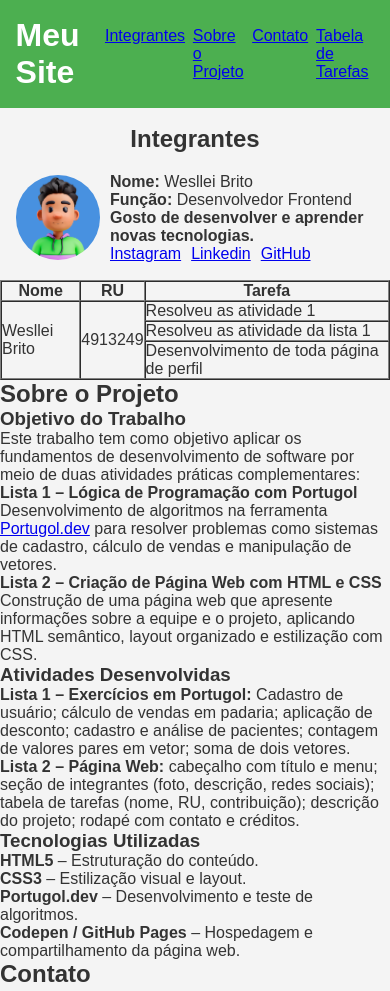
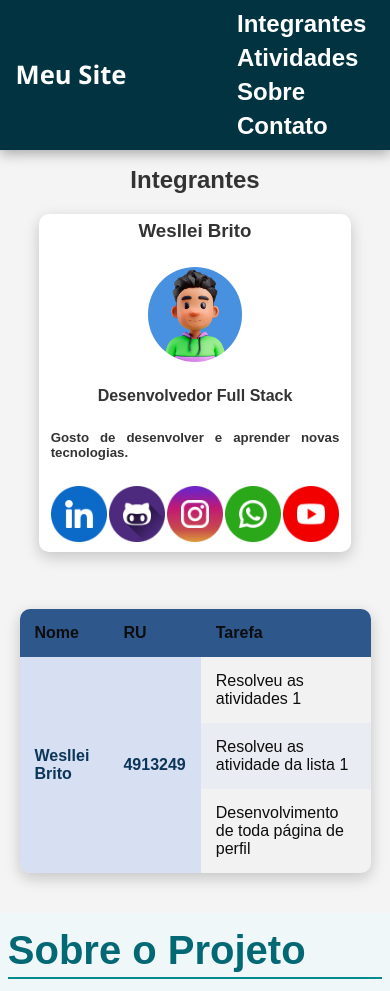
Before and after one commit to WeslleiBrito/atividade-4-site, a plain HTML site: page index.html in a window 390 px wide. Shown: the top 991 px of the page. Drawn offline with Linux system fonts and the light colour scheme; a web font is replaced by a local one.

Commit message:
noventa porcento concluído

```diff
--- a/index.html
+++ b/index.html
@@ -5,6 +5,15 @@
     <meta charset="UTF-8">
     <meta name="viewport" content="width=device-width, initial-scale=1.0">
     <link rel="stylesheet" href="style.css">
+    <link rel="preconnect" href="https://fonts.googleapis.com">
+    <link rel="preconnect" href="https://fonts.gstatic.com" crossorigin>
+    <link href="https://fonts.googleapis.com/css2?family=Roboto:ital,wght@0,100..900;1,100..900&display=swap"
+        rel="stylesheet">
+    <link href="https://fonts.googleapis.com/css2?family=Montserrat:ital,wght@0,100..900;1,100..900&display=swap"
+        rel="stylesheet">
+    <link
+        href="https://fonts.googleapis.com/css2?family=Dongle&family=Montserrat:ital,wght@0,100..900;1,100..900&display=swap"
+        rel="stylesheet">
     <title>Perfil</title>
 </head>
 
@@ -14,42 +23,52 @@
         <nav>
             <ul>
                 <li><a href="#integrantes">Integrantes</a></li>
-                <li><a href="#sobre">Sobre o Projeto</a></li>
+                <li><a href="#atividades">Atividades</a></li>
+                <li><a href="#sobre">Sobre</a></li>
                 <li><a href="#contato">Contato</a></li>
-                <li><a href="#tabela">Tabela de Tarefas</a></li>
             </ul>
         </nav>
     </header>
-
-    <section id="integrantes">
+    <article id="integrantes">
         <h2>Integrantes</h2>
         <ul>
             <li>
-                <div>
+                <h3>Wesllei Brito</h3>
                 <img id="avatar" src="./assets/avatar.jpg" alt="foto do integrante">
-                    <div id="descricao">
-                        <div>
-                        <p><strong>Nome: </strong> Wesllei Brito</p>
-                        <p><strong>Função:</strong>  Desenvolvedor Frontend</p>
-                    </div>
-                    <h4>
-                        Gosto de desenvolver e aprender novas tecnologias.
-                    </h4>
+                <h4>Desenvolvedor Full Stack</h4>
+                <h5>Gosto de desenvolver e aprender novas tecnologias.</h5>
                 <ul id="redes-sociais">
-                        <li><a href="#">Instagram</a></li>
-                        <li><a href="#">Linkedin</a></li>
-                        <li><a href="#">GitHub</a></li>
+                    <li>
+                        <a href="#" target="_blank">
+                            <img src="./assets/linkedin.png" alt="linkedin">
+                        </a>
+                    </li>
+                    <li>
+                        <a href="#" target="_blank">
+                            <img src="./assets/github.png" alt="github">
+                        </a>
+                    </li>
+                    <li>
+                        <a href="#" target="_blank">
+                            <img src="./assets/instagram.png" alt="instagram">
+                        </a>
+                    </li>
+                    <li>
+                        <a href="#" target="_blank">
+                            <img src="./assets/whatsapp.png" alt="whatsapp">
+                        </a>
+                    </li>
+                    <li>
+                        <a href="#" target="_blank">
+                            <img src="./assets/youtube.png" alt="youtube">
+                        </a>
+                    </li>
                 </ul>
-                    </div>
-
-                </div>
             </li>
-
         </ul>
-
-    </section>
-
-    <table id="tabela" border="1" cellpadding="10" cellspacing="0">
+    </article>
+    <section id="atividades">
+        <table id="tabela">
             <thead>
                 <tr>
                     <th>Nome</th>
@@ -61,7 +80,7 @@
                 <tr>
                     <td rowspan="3">Wesllei Brito</td>
                     <td rowspan="3">4913249</td>
-                <td>Resolveu as atividade 1</td>
+                    <td>Resolveu as atividades 1</td>
                 </tr>
                 <tr>
                     <td>Resolveu as atividade da lista 1</td>
@@ -71,6 +90,7 @@
                 </tr>
             </tbody>
         </table>
+    </section>
     <section id="sobre">
         <h2>Sobre o Projeto</h2>
 
@@ -118,12 +138,11 @@
             <li><strong>Codepen / GitHub Pages</strong> – Hospedagem e compartilhamento da página web.</li>
         </ul>
     </section>
-
-
     <footer id="contato">
         <h2>Contato</h2>
+        <a href="https://www.flaticon.com/br/autores/riajulislam" title="emblema social do twitter ícones">Todos os
+            ícones de redes sociais do projeto foram criados por <strong>riajulislam - Flaticon</strong></a>
     </footer>
-
 </body>
 
 </html>
--- a/style.css
+++ b/style.css
@@ -12,21 +12,58 @@ body {
 }
 
 header {
-    background-color: #4CAF50;
-    color: white;
-    padding: 10px 0;
+    background-color: #013440;
     color: #ffffff;
-    padding: 2vh 4vw;
+    padding: 10px 4vw;
     display: flex;
     justify-content: space-between;
     align-items: center;
+    box-shadow: 0 4px 12px rgba(0, 0, 0, 0.3);
+}
 
+header h1 {
+    font-size: 2em;
+    font-weight: bold;
+    font-family: 'Segoe UI', Tahoma, Geneva, Verdana, sans-serif;
+    color: #ffffff;
 }
 
 header > nav > ul {
     list-style: none;
     display: flex;
-    gap: 2vw;
+    gap: 3vw;
+    margin: 0;
+    padding: 0;
+}
+
+header nav ul li a {
+    position: relative;
+    text-decoration: none;
+    color: #ffffff;
+    font-size: 1.5em;
+    font-weight: bold;
+    font-family: "Dongle", sans-serif;
+    padding: 6px 8px;
+    transition: color 0.3s;
+}
+
+header nav ul li a:hover {
+    color: #026873;
+}
+
+header nav ul li a::after {
+    content: '';
+    position: absolute;
+    left: 0;
+    bottom: 4px;
+    width: 0;
+    height: 2px;
+    background-color: #026873;
+    transition: width 0.3s ease-in-out;
+}
+
+header nav ul li a:hover::after {
+    width: 100%;
 }
 
 #integrantes {
@@ -38,217 +75,205 @@ header > nav > ul {
     padding: 2vh 4vw;
 }
 
-#integrantes > ul > li > div {
+#integrantes > ul > li {
     display: flex;
-    gap: 10px;
+    flex-direction: column;
+    gap: 3vh;
+    box-shadow: 0 5px 15px rgba(12, 12, 12, 0.2);
     justify-content: center;
     align-items: center;
+    background-color: #FFFFFF;
+    height: 40vh;
+    width: 20vw;
+    max-width: 350px;
+    border-radius: 10px;
+    padding-left: 3vw;
+    padding-right: 3vw;
 }
 
-#avatar{
+#integrantes > ul > li > h4 {
+    text-align: center;
+}
+
+#integrantes > ul > li > h5 {
+    text-align: justify;
+}
+
+#avatar {
     border-radius: 50%;
-    width: 10vh;
-    height: 10vh;
+    max-width: 100%;
+    height: 28%;
+    object-fit: cover;
 }
 
 #redes-sociais {
     display: flex;
-    gap: 10px;
+    gap: 0.3vw;
 }
 
-/* From Uiverse.io by ilkhoeri */
-/* theme-mode-style */
-.mode + .container {
-  --color-pure: #000;
-  --color-primary: #e8e8e8;
-  --color-secondary: #212121;
-  --muted: #b8b8b8;
-}
-.mode:checked + .container {
-  --color-pure: #fff;
-  --color-primary: #212121;
-  --color-secondary: #fff;
-  --muted: #383838;
-}
-.container {
-
-  position: absolute;
-  width: 100%;
-  height: 110%;
-  display: flex;
-  align-items: center;
-  justify-content: center;
-  flex-direction: column;
-}
-.container .theme {
-  color: var(--color-secondary);
-  background-color: var(--color-primary);
-  position: relative;
-  cursor: pointer;
-  z-index: 9;
-  -webkit-user-select: none;
-  user-select: none;
-  border: 1px solid var(--muted);
-  border-radius: calc(var(--round) - var(--p-y));
-  margin-left: calc(var(--p-x) * 2);
-  display: flex;
-  align-items: center;
-  justify-content: center;
-  padding: 5px;
-  transition: background-color 0.25s linear;
-}
-.container .theme:hover {
-  background-color: var(--muted);
-}
-.container .theme::before {
-  content: "";
-  position: absolute;
-  left: calc(var(--p-x) * -1);
-  width: 1px;
-  height: 100%;
-  background-color: var(--muted);
-}
-.container .theme span {
-  border: none;
-  outline: none;
-  background-color: transparent;
-  padding: 0.125rem;
-  border-radius: 9999px;
-  align-items: center;
-  justify-content: center;
-}
-.mode:checked + .container .theme span.light,
-.mode + .container .theme span.dark {
-  display: none;
-}
-.mode + .container .theme span.light,
-.mode:checked + .container .theme span.dark {
-  display: flex;
-}
-.container .theme svg {
-  stroke-linejoin: round;
-  stroke-linecap: round;
-  stroke: currentColor;
-  fill: none;
-  height: 22px;
-  width: 22px;
+#redes-sociais > li > a > img {
+    max-width: 100%;
+    height: auto;
 }
 
-/* main style */
-.wrap {
-  --round: 10px;
-  --p-x: 8px;
-  --p-y: 4px;
-  --w-label: 100px;
-  display: flex;
-  align-items: center;
-  padding: var(--p-y) var(--p-x);
-  position: relative;
-  background: var(--color-primary);
-  border-radius: var(--round);
-  max-width: 100%;
-  overflow-x: auto;
-  scrollbar-width: none;
-  -webkit-overflow-scrolling: touch;
-  top: 0;
-  z-index: 1;
+#tabela {
+    width: 70%;
+    margin: 40px auto;
+    border-collapse: collapse;
+    font-family: 'Segoe UI', Tahoma, Geneva, Verdana, sans-serif;
+    box-shadow: 0 5px 15px rgba(12, 12, 12, 0.2);
+    border-radius: 10px;
+    overflow: hidden;
+    background-color: #F2F2F2;
+    max-width: 1200px;
 }
 
-.wrap input {
-  height: 0;
-  width: 0;
-  position: absolute;
-  overflow: hidden;
-  display: none;
-  visibility: hidden;
+#tabela thead {
+    background-color: #2E578C;
+    color: #F2F2F2;
 }
 
-.label {
-  cursor: pointer;
-  outline: none;
-  font-size: 0.875rem;
-  letter-spacing: initial;
-  font-weight: 500;
-  color: var(--color-secondary);
-  background: transparent;
-  padding: 12px 16px;
-  width: var(--w-label);
-  min-width: var(--w-label);
-  text-decoration: none;
-  -webkit-user-select: none;
-  user-select: none;
-  transition: color 0.25s ease;
-  outline-offset: -6px;
-  display: flex;
-  align-items: center;
-  justify-content: center;
-  position: relative;
-  z-index: 2;
-  -webkit-tap-highlight-color: transparent;
-}
-.label span {
-  overflow: hidden;
-  display: -webkit-box;
-  -webkit-box-orient: vertical;
-  -webkit-line-clamp: 1;
+#tabela th,
+#tabela td {
+    padding: 15px;
+    text-align: left;
+    color: #0D0D0D;
 }
 
-.wrap input[class*="rd-"]:checked + label {
-  color: var(--color-pure);
+#tabela tbody tr:nth-child(even) {
+    background-color: #e9ecf2;
 }
 
-.bar {
-  display: flex;
-  align-items: center;
-  justify-content: center;
-  flex-shrink: 0;
-  position: absolute;
-  transform-origin: 0 0 0;
-  height: 100%;
-  width: var(--w-label);
-  z-index: 0;
-  transition: transform 0.5s cubic-bezier(0.33, 0.83, 0.99, 0.98);
-}
-.bar::before,
-.bar::after {
-  content: "";
-  position: absolute;
-  height: 4px;
-  width: 100%;
-  background: var(--color-secondary);
-}
-.bar::before {
-  top: 0;
-  border-radius: 0 0 9999px 9999px;
-}
-.bar::after {
-  bottom: 0;
-  border-radius: 9999px 9999px 0 0;
+#tabela tbody tr:hover {
+    background-color: #dce6f2;
+    transition: background-color 0.3s;
 }
 
-.slidebar {
-  position: absolute;
-  height: calc(100% - (var(--p-y) * 4));
-  width: var(--w-label);
-  border-radius: calc(var(--round) - var(--p-y));
-  background: var(--muted);
-  transform-origin: 0 0 0;
-  z-index: 0;
-  transition: transform 0.5s cubic-bezier(0.33, 0.83, 0.99, 0.98);
+#tabela td[rowspan] {
+    background-color: #D6E0F2;
+    font-weight: bold;
+    color: #0C3559;
 }
 
-.rd-1:checked ~ .bar,
-.rd-1:checked ~ .slidebar,
-.rd-1 + label:hover ~ .slidebar {
-  transform: translateX(0) scaleX(1);
+section#sobre {
+    padding: 4vw;
+    background-color: #F0F7F8;
+    color: #013440;
+    font-family: 'Segoe UI', Tahoma, Geneva, Verdana, sans-serif;
 }
-.rd-2:checked ~ .bar,
-.rd-2:checked ~ .slidebar,
-.rd-2 + label:hover ~ .slidebar {
-  transform: translateX(100%) scaleX(1);
+
+section#sobre h2 {
+    font-size: 2.5em;
+    margin-bottom: 10px;
+    color: #026873;
+    border-bottom: 2px solid #038C8C;
+    padding-bottom: 4px;
 }
-.rd-3:checked ~ .bar,
-.rd-3:checked ~ .slidebar,
-.rd-3 + label:hover ~ .slidebar {
-  transform: translateX(200%) scaleX(1);
+
+section#sobre h3 {
+    font-size: 1.8em;
+    color: #038C8C;
+    margin-top: 30px;
+    margin-bottom: 10px;
 }
+
+section#sobre p,
+section#sobre li {
+    font-size: 1.2em;
+    line-height: 1.6;
+}
+
+section#sobre ol,
+section#sobre ul {
+    padding-left: 20px;
+    margin-bottom: 20px;
+}
+
+section#sobre a {
+    color: #026873;
+    font-weight: bold;
+    text-decoration: underline;
+}
+
+section#sobre a:hover {
+    color: #038C8C;
+}
+
+footer#contato {
+    background-color: #013440;
+    color: #ffffff;
+    text-align: center;
+    padding: 2vw 4vw;
+    font-family: 'Segoe UI', Tahoma, Geneva, Verdana, sans-serif;
+}
+
+footer#contato h2 {
+    font-size: 2em;
+    margin-bottom: 10px;
+    color: #038C8C;
+}
+
+footer#contato a {
+    color: #ffffff;
+    font-size: 1.1em;
+    text-decoration: none;
+    display: inline-block;
+    margin-top: 10px;
+}
+
+footer#contato a:hover {
+    color: #038C7F;
+    text-decoration: underline;
+}
+
+
+@media (max-width: 1024px) {
+    header h1 {
+        font-size: 1.8em;
+    }
+
+    header nav ul {
+        gap: 2vw;
+    }
+
+    #integrantes > ul > li {
+        width: 40vw;
+        max-width: 320px;
+    }
+
+    #tabela {
+        width: 80%;
+    }
+}
+
+@media (max-width: 768px) {
+    header h1 {
+        font-size: 1.6em;
+    }
+
+    header nav ul {
+        flex-direction: column;
+        gap: 1.5vw;
+    }
+
+    #integrantes {
+        padding: 2vh 3vw;
+    }
+
+    #integrantes > ul > li {
+        width: 80vw;
+        max-width: 320px;
+    }
+
+    #tabela {
+        width: 90%;
+    }
+
+    section#sobre {
+        padding: 4vw 2vw;
+    }
+
+    footer#contato {
+        padding: 3vw 2vw;
+    }
+}
```
Also changed, not shown: assets/facebook.png (added), assets/github.png (added), assets/instagram.png (added), assets/linkedin.png (added), assets/twitter.png (added), assets/whatsapp.png (added), assets/youtube.png (added). Lines whose indentation alone changed are shown as unchanged.
